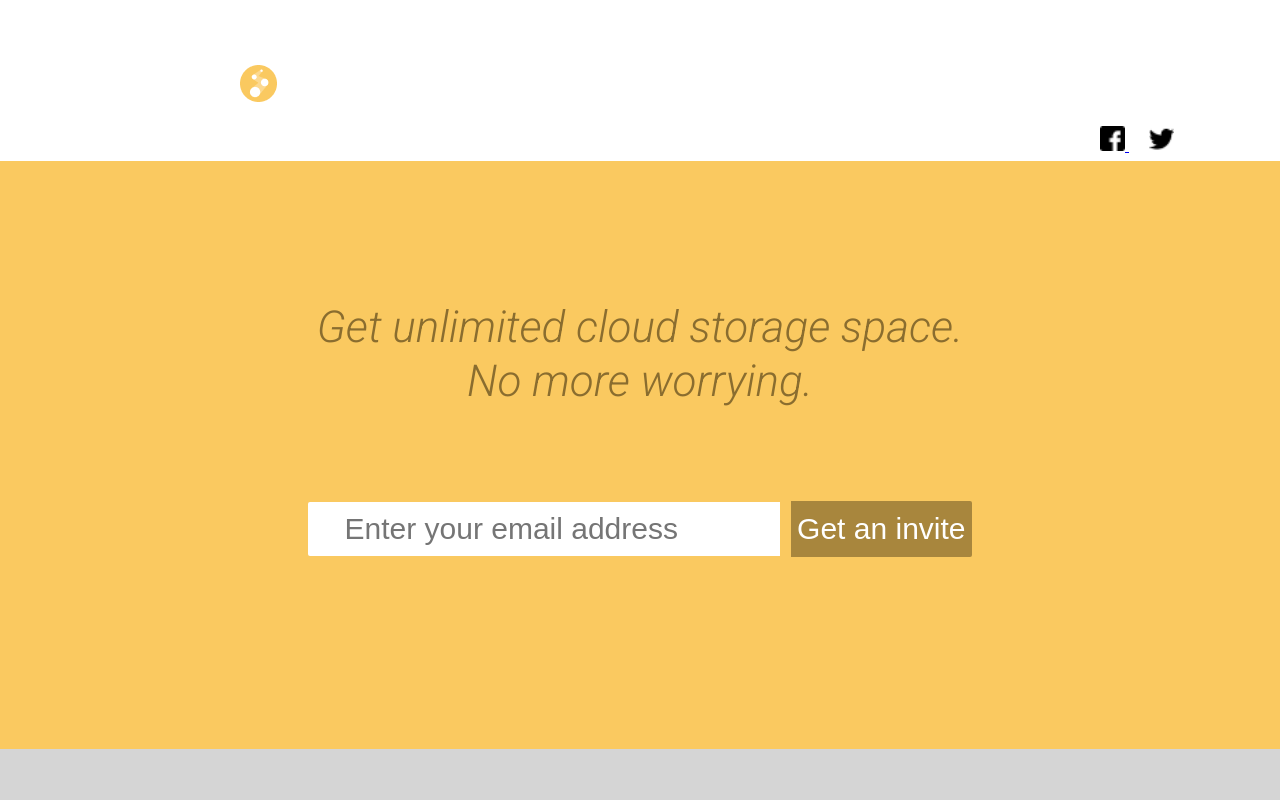
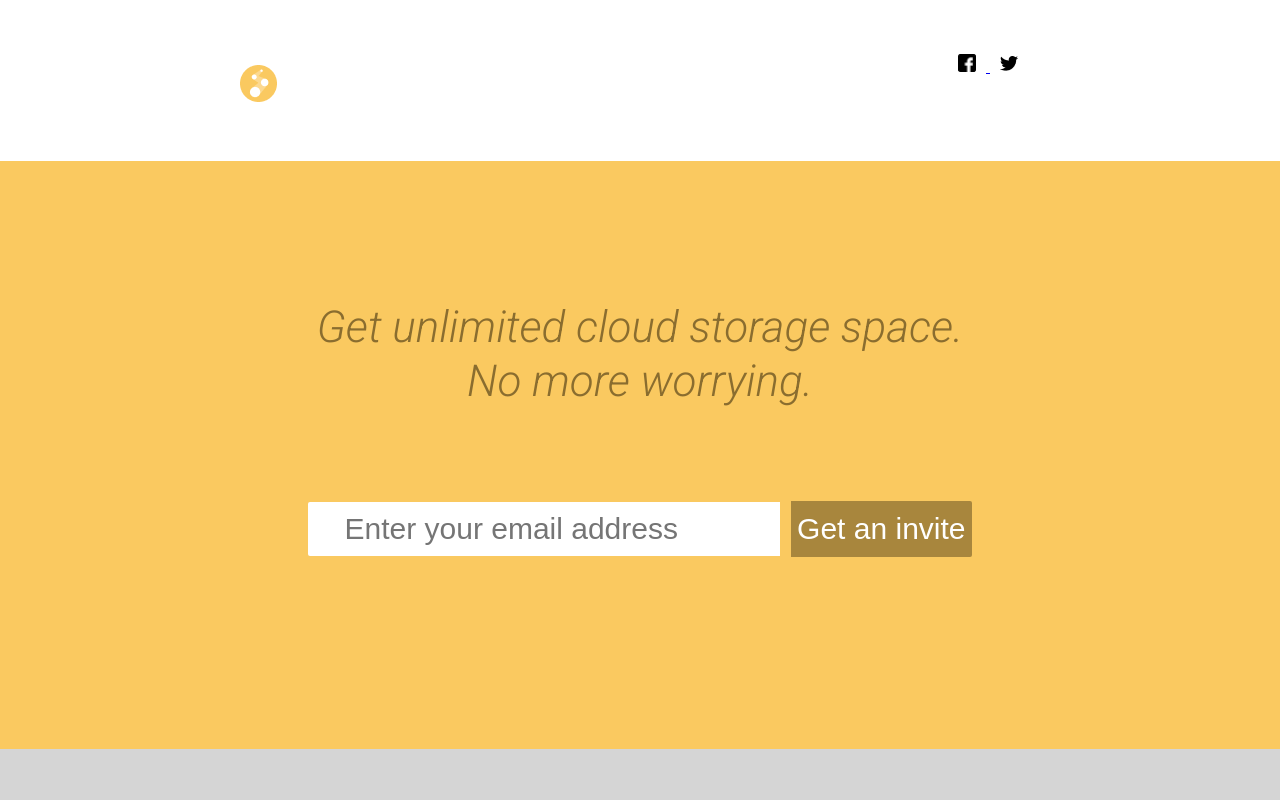
Before and after one commit to SlavaPro1448/start-17-07-2023, a plain HTML site: page Page_for_Figma/Index.html in a window 1280 px wide. Shown: the top 800 px of the page. Drawn offline with Linux system fonts and the light colour scheme.

Commit message:
Figma_v2

```diff
--- a/Page_for_Figma/Index.html
+++ b/Page_for_Figma/Index.html
@@ -11,14 +11,18 @@
 </head>
 <body>
     <header>
+        <div class="navigator">
             <div class="main_logo">
                 <img src="image/Logo.png" alt="logo">
+            </div>
+            <div class="nav">
                 <a href="https://www.facebook.com" target="_blank">
                     <img src="image/IMAGE-2.png" alt="facebook">
                 </a>
                 <a href="https://twitter.com" target="_blank">
                     <img src="image/IMAGE.png" alt="twitter" id="last_logo">
                 </a>
+            </div>
         </div>
     </header>
     <section>
--- a/Page_for_Figma/style_figma1/style.css
+++ b/Page_for_Figma/style_figma1/style.css
@@ -13,7 +13,19 @@ height: 161px;
     margin-top: 65px;
 
 }
-.main_logo a img{
+.navigator{
+    display: flex;
+    justify-content: space-between;
+    align-items: center;
+}
+.nav{
+    display: inline-block;
+    vertical-align: top;
+    margin: 0px 15px;
+    margin-right: 252px;
+    /* padding-left: 20px; */
+}
+/* .main_logo a img{
     display: inline-block;
     margin: 0px;
     width: 25px;
@@ -22,7 +34,7 @@ height: 161px;
 }
 #last_logo{
     margin-left: 20px;
-}
+} */
 section{
     margin: 0;
     /* width: 1440px; */
```
Lines whose indentation alone changed are shown as unchanged.
